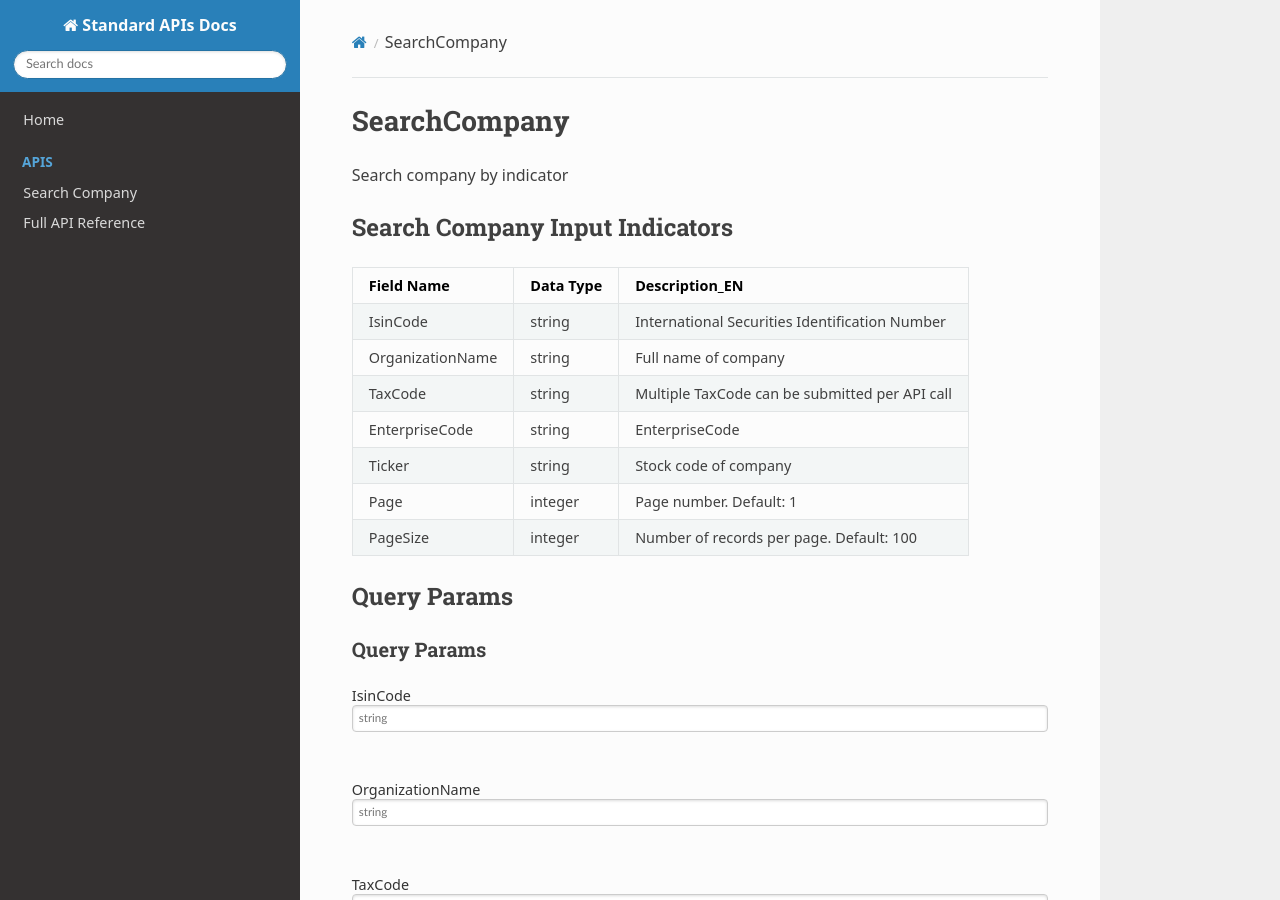
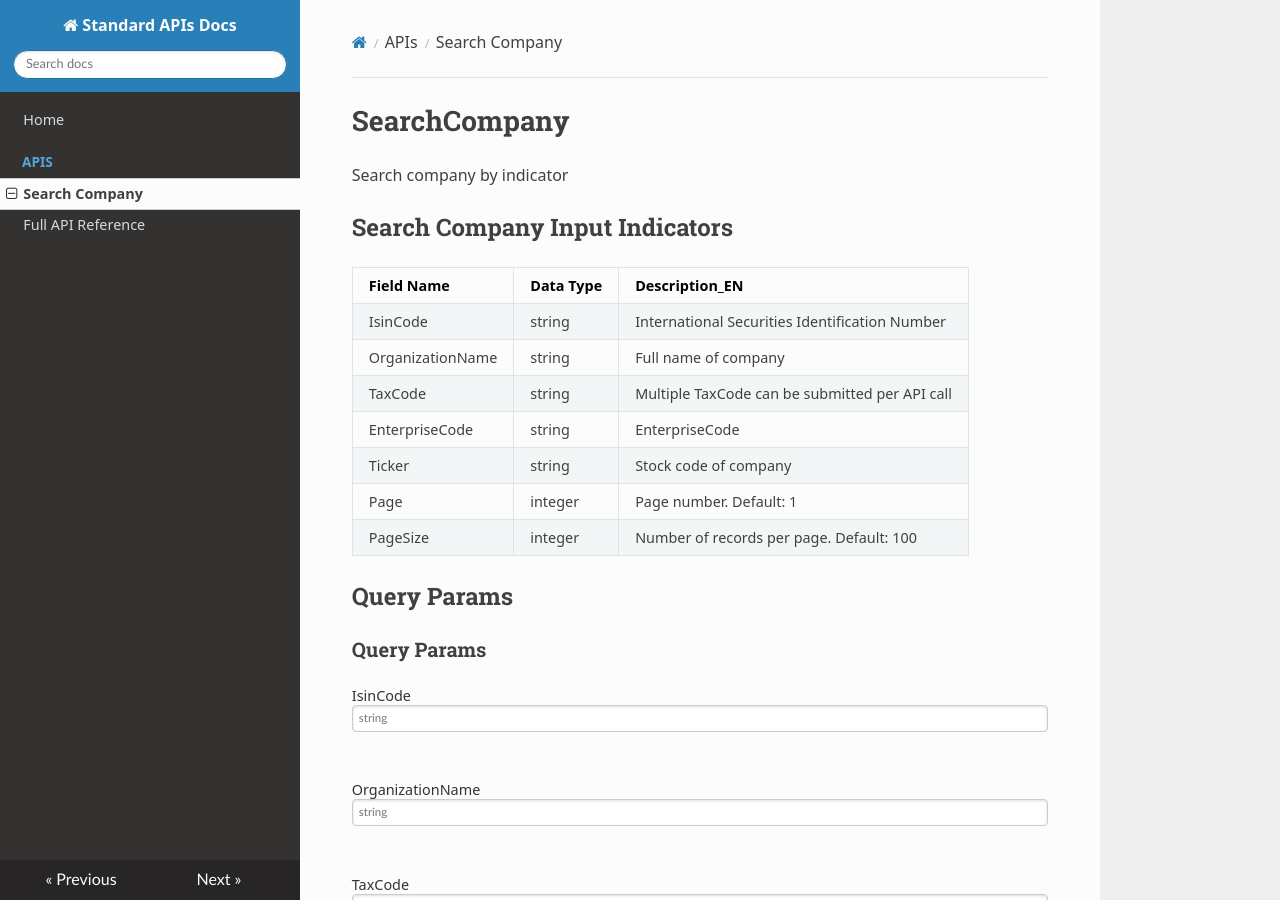
Before and after one commit to Truan-134340/Standard-APIs, an MkDocs documentation site: the page built from docs/search-company.md, in a window 1280 px wide and 900 px high. Built offline with MkDocs 1.6.1, drawn with Linux system fonts in a browser that asks for light colours; nearby versions of some CDN libraries; part of the change alters nothing that is shown.

Commit message:
Update mkdocs.yml

```diff
--- a/mkdocs.yml
+++ b/mkdocs.yml
@@ -3,7 +3,7 @@ site_name: Standard APIs Docs
 nav:
   - Home: index.md
   - APIs:
-      - Search Company: search-company.yaml
+      - Search Company: search-company.md
       - Full API Reference: api.md
 plugins:
   - search
```
